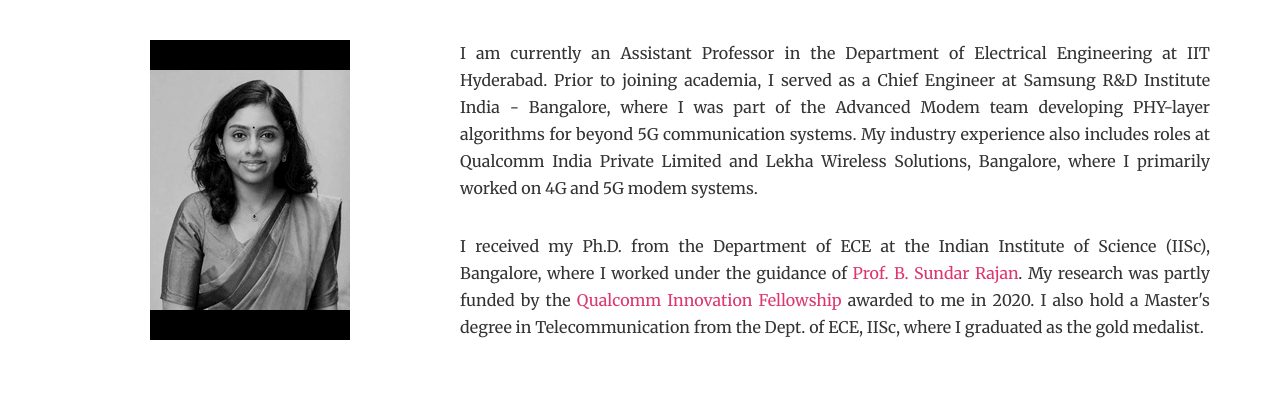
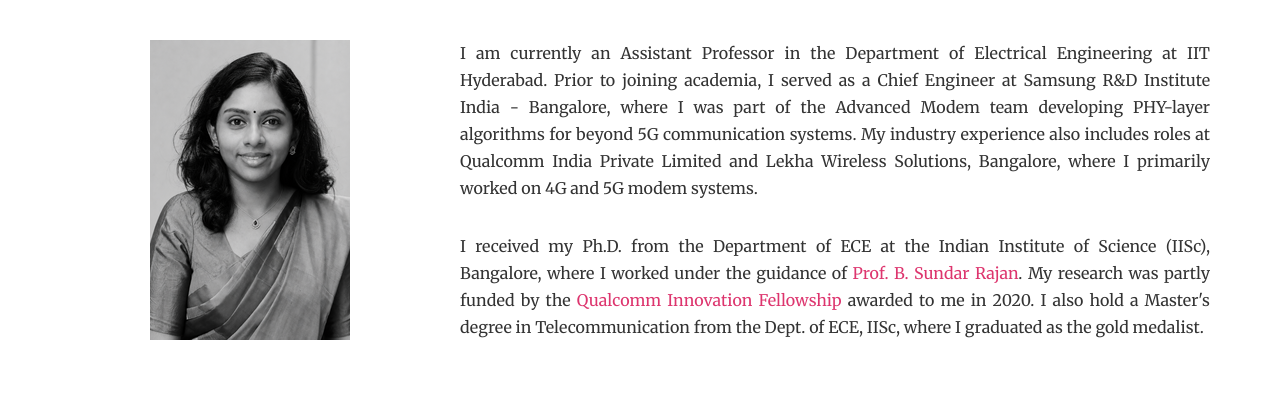
Before and after one commit to AnjanaMahesh/AnjanaMahesh.github.io, a website: page index.html in a window 1280 px wide. Shown: the part 92-511 px from the top of the page. Drawn offline with Linux system fonts and the light colour scheme; files whose address does not match are found by name.

Commit message:
Update index.html

```diff
--- a/index.html
+++ b/index.html
@@ -102,7 +102,7 @@ scroll-behavior: smooth;
                 <div class="col-md-4 animate-box" style="margin-top: auto; margin-bottom: auto; ">
                     <div class="fh5co-portfolio animate-box fadeInUp animated-fast">
 						<span href="#">
-							<div class="container" style="background-image: url(images/profile.png); height:300px; width:200px; background-repeat:no-repeat;
+							<div class="container" style="background-image: url(images/profile_new.png); height:300px; width:200px; background-repeat:no-repeat;
 background-position: center center;"></div>
 						</span>
                     </div>
```
